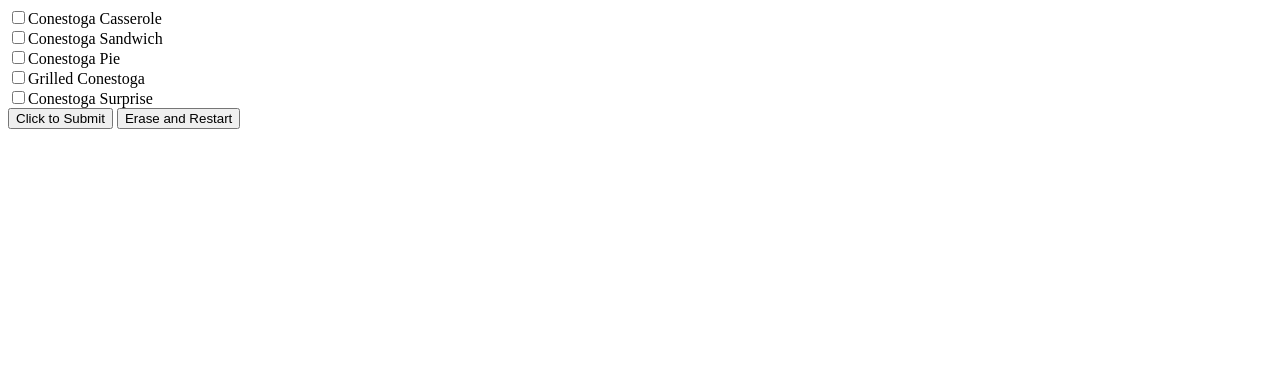
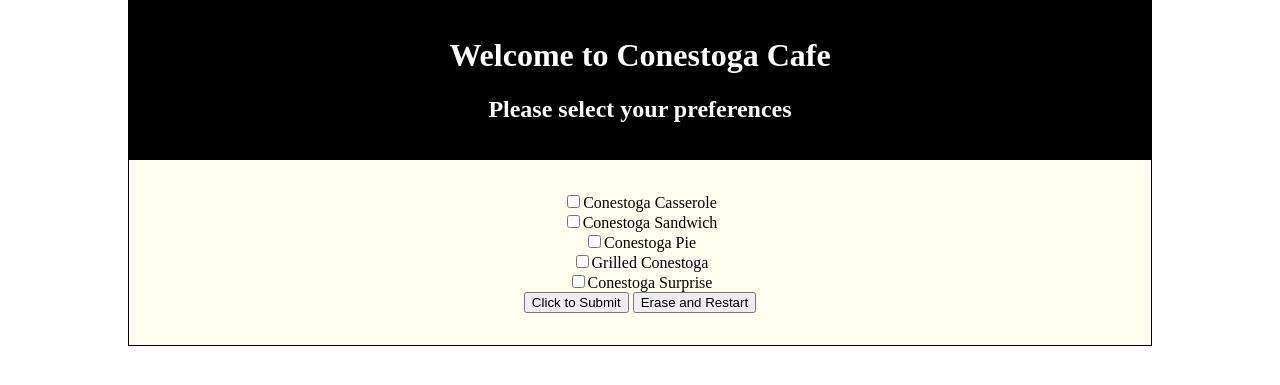
Before and after one commit to DaianaArantes/SimplePhpWebPage, a PHP site: page / in a window 1280 px wide. Shown: the top 385 px of the page. Run offline with PHP 8.4, Linux system fonts and the light colour scheme.

Commit message:
Insert style

```diff
--- a/index.php
+++ b/index.php
@@ -3,16 +3,27 @@
 <html lang="en" xmlns="http://www.w3.org/1999/xhtml">
 <head>
     <meta charset="utf-8" />
-    <title></title>
+    <title>InclassTask8</title>
+    <link rel="stylesheet" type="text/css" href="style.css">
 </head>
 <body>
-    <form action="ProcessData.php" method="post">
-        <input type="checkbox" name="preference[]" value="Conestoga Casserole">Conestoga Casserole<br />
-        <input type="checkbox" name="preference[]" value="Conestoga Sandwich">Conestoga Sandwich<br />
-        <input type="checkbox" name="preference[]" value="Conestoga Pie">Conestoga Pie<br />
-        <input type="checkbox" name="preference[]" value="Grilled Conestoga">Grilled Conestoga<br />
-        <input type="checkbox" name="preference[]" value="Conestoga Surprise">Conestoga Surprise<br />
-        <input type="submit" value="Click to Submit"> <input type="reset" value="Erase and Restart">
-    </form>
+    <header>
+    <h1>Welcome to Conestoga Cafe</h1>
+    <h2>Please select your preferences</h2>
+    </header>
+    <main>
+		<form action="ProcessData.php" method="post">
+			<?php
+				$arry1=array("Conestoga Casserole","Conestoga Sandwich","Conestoga Pie","Grilled Conestoga","Conestoga Surprise");
+				for ($i=0; $i<5; $i++){
+					$sn=$i+1;
+					echo "<input type=\"checkbox\" name=\"preference[]\" value=\"$sn\">$arry1[$i]<br/> ";
+				}
+			?>
+
+			<input type="submit" value="Click to Submit">
+			<input type="reset" value="Erase and Restart">
+		</form>
+    </main>
 </body>
 </html>
--- /dev/null
+++ b/style.css
@@ -0,0 +1,23 @@
+
+body
+{
+	text-align: center;
+	margin:0 auto;
+	width:80%;
+	background-color:white;
+}
+header {
+    padding: 1em;
+    color: white;
+    background-color: black;
+    clear: left;
+    text-align: center;
+
+}
+
+main {
+	margin:0 auto;
+	padding: 2em 4em;
+	border:1px solid black;
+	background-color:#fffded;
+}
```
Also changed, not shown: ProcessData.php (+16 -22 lines).
